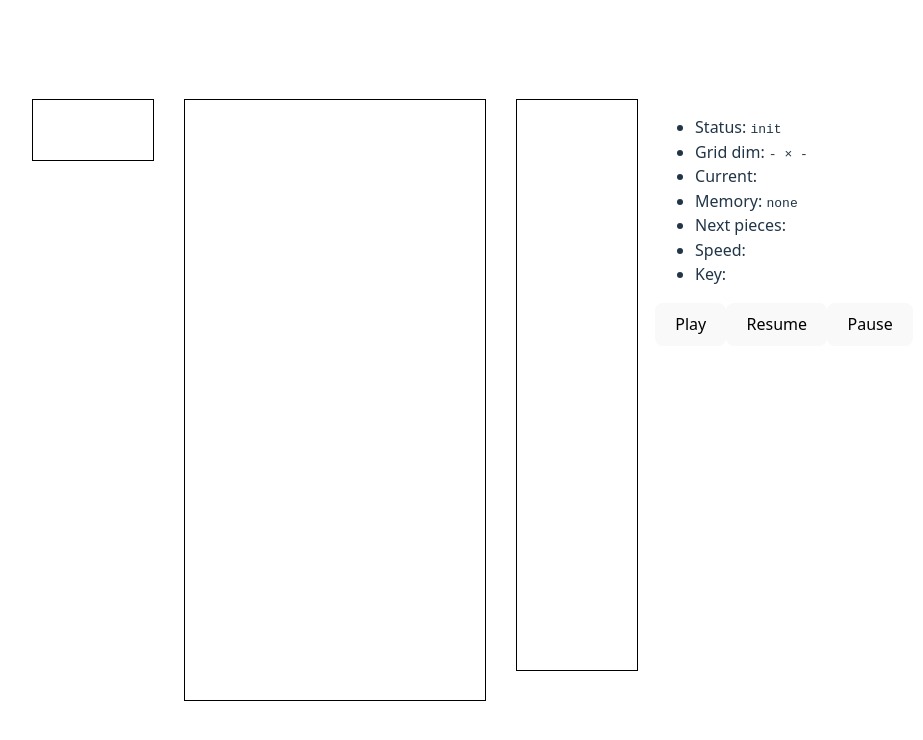
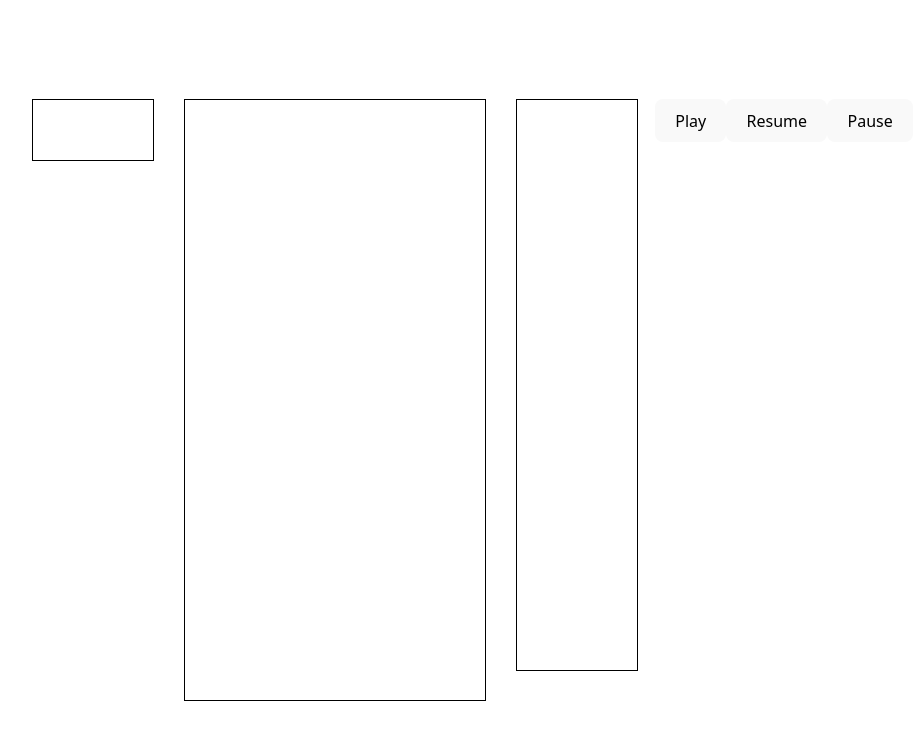
Before and after one commit to veryz/tetris, a React (Vite) app: page / in a window 1280 px wide. Shown: the top 740 px of the page, without its empty margins (174-1097 px from the left). Built offline with nearby package versions, Linux system fonts and the light colour scheme.

Commit message:
feat: toggle debug mode

```diff
--- a/src/App.tsx
+++ b/src/App.tsx
@@ -9,6 +9,7 @@ function App() {
   const [inputHandler, setInputHandler] = useState<InputHandler | undefined>();
   const [pressedKey, setPressedKey] = useState<string | undefined>(undefined);
   const [status, setStatus] = useState<'init' | 'playing' | 'finished'>('init');
+  const [showDebug, setDebug] = useState(false);
 
   const gameCanvas = useRef<HTMLCanvasElement>(null);
   const batchCanvas = useRef<HTMLCanvasElement>(null);
@@ -65,6 +66,10 @@ function App() {
         play();
         return;
 
+      case 'KeyI':
+        setDebug(!showDebug);
+        return;
+
       default:
         return;
     }
@@ -89,7 +94,7 @@ function App() {
         <canvas ref={batchCanvas} id="batch" width="120" height="570"></canvas>
 
         <div id="panel">
-          <ul id="debug">
+          <ul id="debug" hidden={!showDebug}>
             <li>
               Status: <code>{status}</code>
             </li>
```
